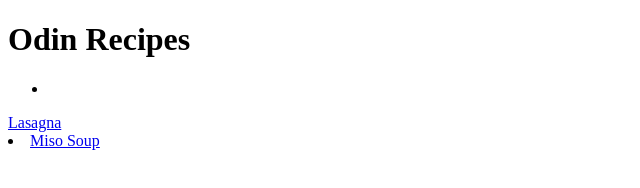
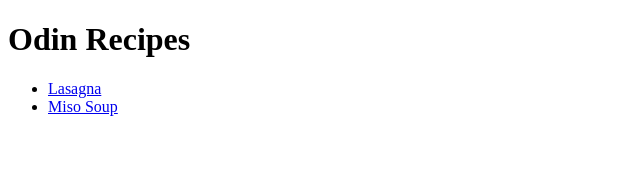
Before and after one commit to AbodAly/odin-recipes, a plain HTML site: page index.html in a window 1280 px wide. Shown: the whole page, without its empty margins (0-640 px from the left). Drawn offline with Linux system fonts and the light colour scheme.

Commit message:
Typo fix

```diff
--- a/index.html
+++ b/index.html
@@ -10,7 +10,7 @@
 
 <body>
     <ul>
-        <li></ul><a href="./recipes/lasagna.html">Lasagna</a></li>
+        <li><a href="./recipes/lasagna.html">Lasagna</a></li>
         <li><a href="./recipes/Miso Soup.html">Miso Soup</a></li>
     </ul>
 </body>
```
